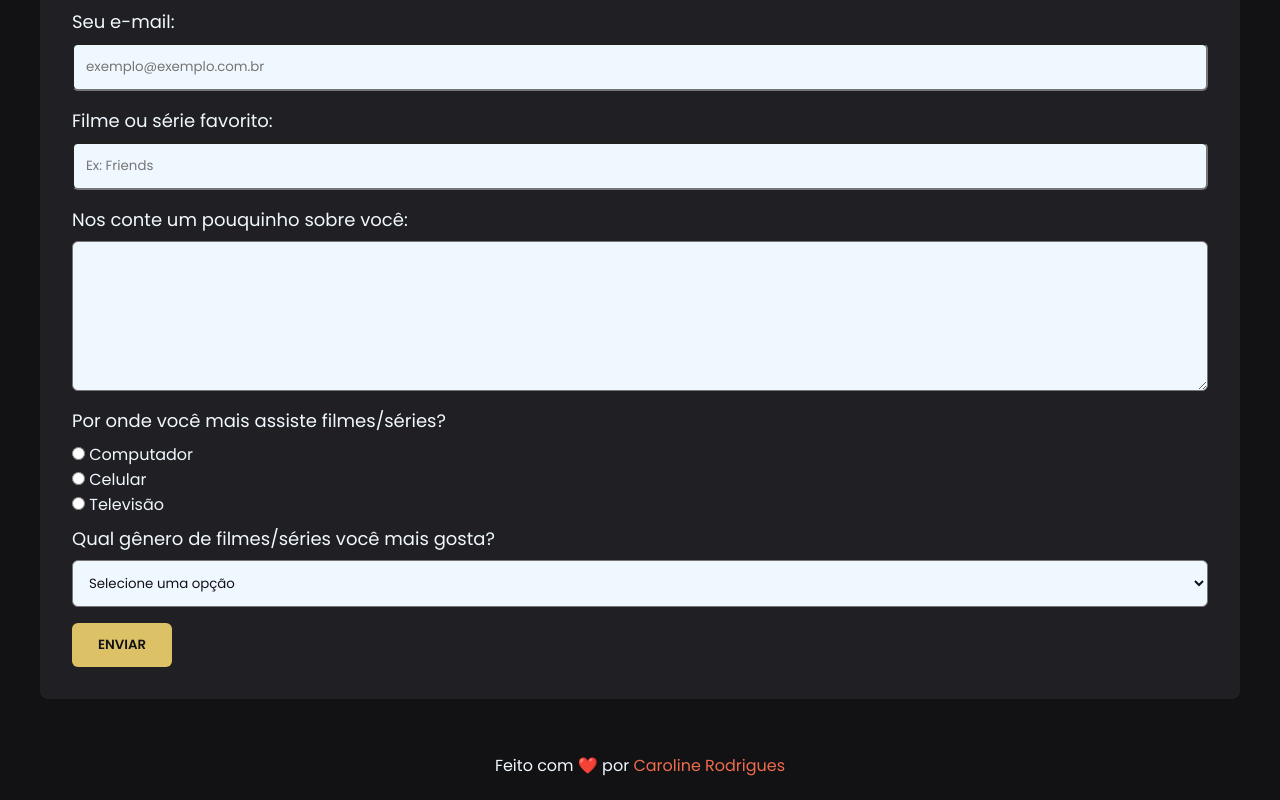
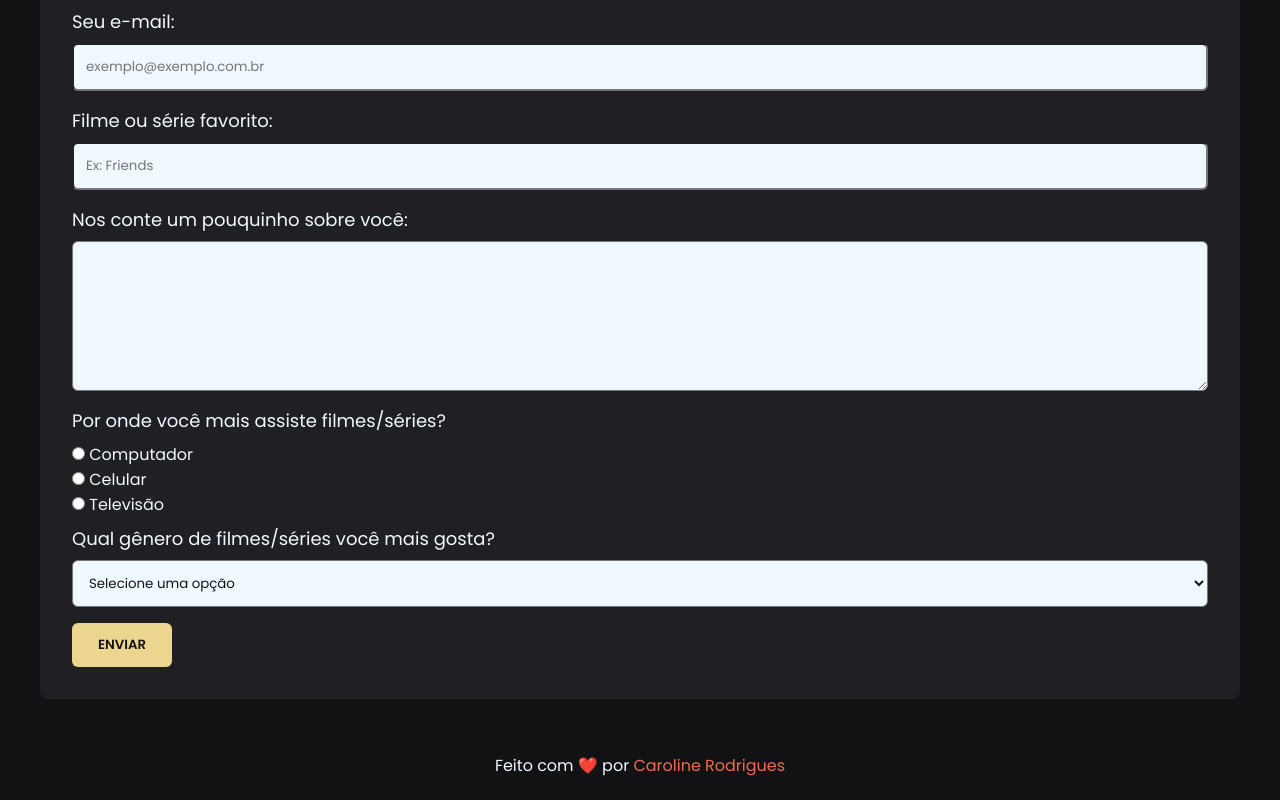
Before and after one commit to CalRodrigues/Form-StartSe, a plain HTML site: page index.html in a window 1280 px wide. In both pictures the pointer is over the input "ENVIAR". Shown: the part 1286-2086 px from the top of the page. Drawn offline with Linux system fonts and the light colour scheme.

Commit message:
ajuste btn do form

```diff
--- a/style.css
+++ b/style.css
@@ -176,6 +176,10 @@ textarea {
   cursor: pointer;
 }
 
+#form-btn:hover {
+  background: #ebd58f;
+}
+
 footer {
   margin-top: 32px;
   text-align: center;
```
